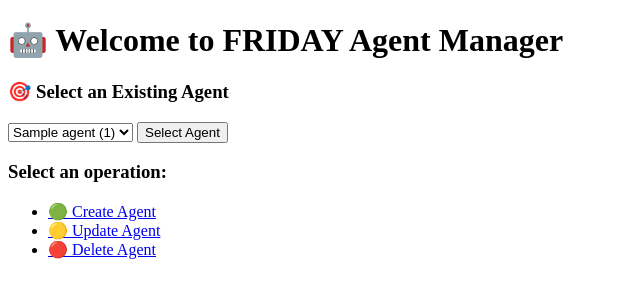
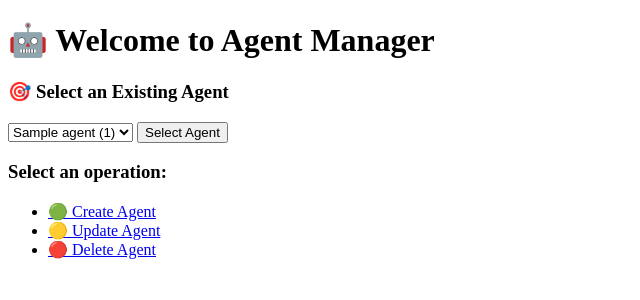
Before and after one commit to AurobindaJena/AI_Webpage, a Flask app: page / in a window 1280 px wide. Shown: the top 300 px of the page, without its empty margins (0-640 px from the left). Run offline with Flask 3, Linux system fonts and the light colour scheme; a database or web service that is not in the repository returns one stand-in record (values such as "Sample title"); data that the repository does not hold is empty.

Commit message:
Update index.html

```diff
--- a/templates/index.html
+++ b/templates/index.html
@@ -4,7 +4,7 @@
     <title>Agent Manager - FRIDAY</title>
 </head>
 <body>
-    <h1>🤖 Welcome to FRIDAY Agent Manager</h1>
+    <h1>🤖 Welcome to Agent Manager</h1>
 
 <h3>🎯 Select an Existing Agent</h3>
 <form action="/select_agent" method="POST">
```
